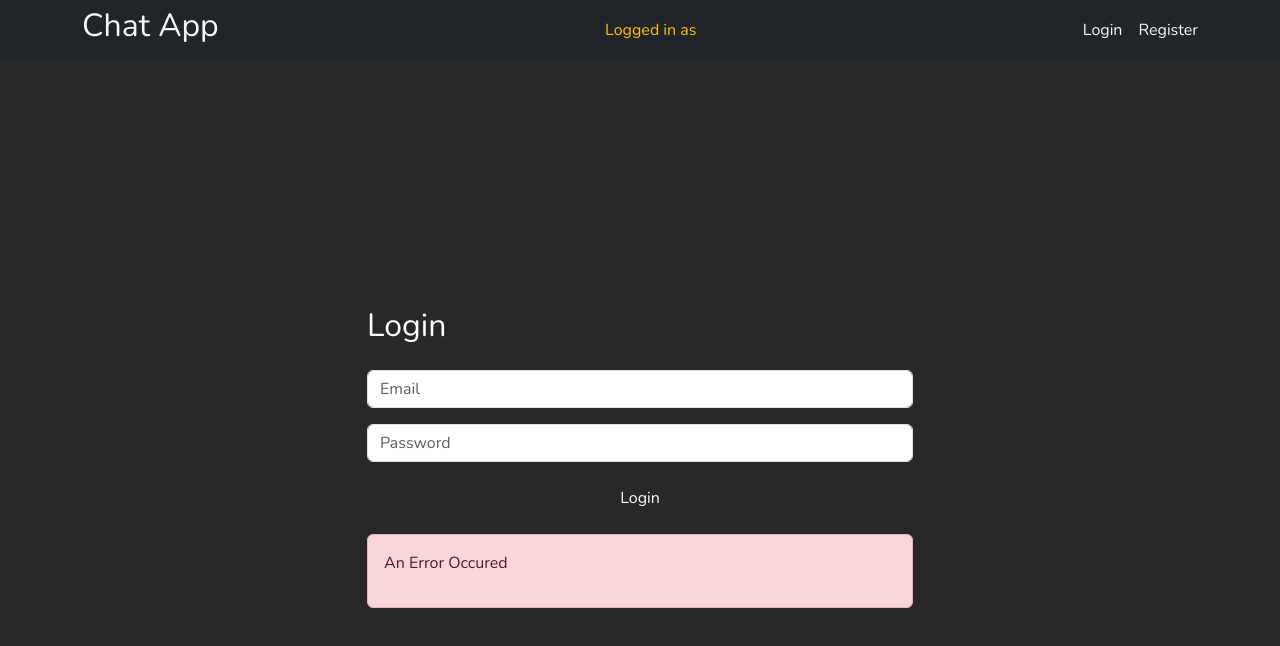
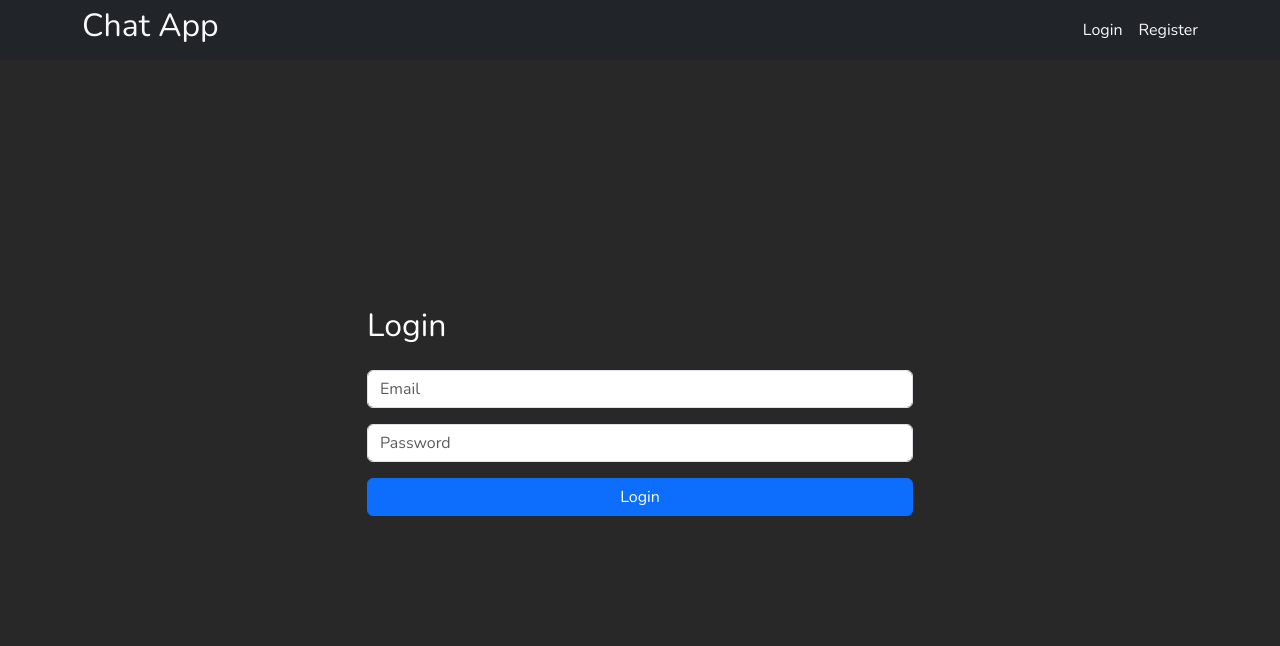
Before and after one commit to akshatchawla1997/real_time_chat_application, a React (Vite) app in the folder frontend/: page /login in a window 1280 px wide. Shown: the top 646 px of the page. Built offline with nearby package versions, Linux system fonts and the light colour scheme.

Commit message:
login user api integration done

```diff
--- a/frontend/src/App.jsx
+++ b/frontend/src/App.jsx
@@ -1,30 +1,27 @@
-
-import './App.css'
-import { Routes, Route, Navigate } from 'react-router-dom'
-import Chats from './pages/Chats'
-import Register from './pages/Register'
-import Login from './pages/Login'
-import "bootstrap/dist/css/bootstrap.min.css"
-import { Container } from 'react-bootstrap'
-import NavBar from './components/NavBar'
-import { useContext } from 'react'
-import { AuthContext } from './AuthContext'
+import React from 'react';
+import { Routes, Route, Navigate } from 'react-router-dom';
+import Chats from './pages/Chats';
+import Register from './pages/Register';
+import Login from './pages/Login';
+import "bootstrap/dist/css/bootstrap.min.css";
+import { Container } from 'react-bootstrap';
+import NavBar from './components/NavBar';
+import { AuthContextProvider } from './AuthContext';
 
 function App() {
-  const {user} =useContext(AuthContext)
   return (
-    <>
-    <NavBar />
-    <Container >
-      <Routes>
-        <Route path='/' element={user ? <Chats/>:<Login/>}/>
-        <Route path='/register' element={user ? <Chats/>:<Register/>}/>
-        <Route path='/login' element={<Login/>}/>
-        <Route path='*' element={<Navigate to='/'/>}/>
-      </Routes>
-    </Container>
-    </>
-  )
+    <AuthContextProvider>
+      <NavBar />
+      <Container>
+        <Routes>
+          <Route path='/' element={<Chats />}/>
+          <Route path='/register' element={<Register />}/>
+          <Route path='/login' element={<Login />}/>
+          <Route path='*' element={<Navigate to='/'/>}/>
+        </Routes>
+      </Container>
+    </AuthContextProvider>
+  );
 }
 
-export default App
+export default App;
--- a/frontend/src/AuthContext.jsx
+++ b/frontend/src/AuthContext.jsx
@@ -1,21 +1,30 @@
 import React, { createContext, useCallback, useContext, useEffect, useState } from "react";
-import { baseURL, postRequest } from "./services";
+import { postRequest, patchRequest } from "./services";
 
 export const AuthContext = createContext();
 export const AuthContextProvider = ({ children }) => {
   const [user, setUser] = useState(null);
   const [registerError, setRegisterError] = useState(null)
   const [isRegisterLoading, setisRegisterLoading] = useState(false)
+  const [loginInfo, setLoginInfo] = useState({
+    email:"",
+    password:""
+  })
+
   const [registerInfo, setRegisterInfo] = useState({
     name:"",
     email:"",
     password:""
   });
+  const [isLoginLoading, setisLoginLoading] = useState(false)
+  const [isLoginError, setIsLoginError] = useState(null)
 
-  console.log(registerInfo,"register info")
+
+  console.log(loginInfo,"login info")
+  console.log(user, "user")
 
   useEffect(()=>{
-    const user = localStorage.getItem("User")
+    const user = localStorage.getItem("user")
     setUser(JSON.parse(user))
   },[])
   const updateRegisterInfo = useCallback((info) => {
@@ -34,6 +43,27 @@ export const AuthContextProvider = ({ children }) => {
     localStorage.setItem('user', JSON.stringify(response))
     setUser(response)
   })
+
+  const logoutUser = useCallback(()=>{
+    localStorage.removeItem("user")
+    setUser(null)
+  }, [])
+
+  const updateLoginInfo = useCallback((info) => {
+    setLoginInfo(info);
+  }, []);
+
+  const loginUser = useCallback(async()=>{
+    setisLoginLoading(true)
+    setIsLoginError(null)
+    const response = await patchRequest('login', loginInfo)
+    setisLoginLoading(false)
+    if(response.error){
+        return setIsLoginError(response)
+    }
+    localStorage.setItem('user', JSON.stringify(response))
+    setUser(response)
+  },[loginInfo])
   return (
     <AuthContext.Provider
       value={{
@@ -42,7 +72,12 @@ export const AuthContextProvider = ({ children }) => {
         updateRegisterInfo,
         registerUser,
         registerError,
-        isRegisterLoading
+        isRegisterLoading,
+        logoutUser,
+        loginUser,
+        isLoginError,
+        updateLoginInfo,
+        loginInfo
       }}
     >
       {children}
--- a/frontend/src/components/NavBar.jsx
+++ b/frontend/src/components/NavBar.jsx
@@ -2,26 +2,33 @@ import React, { useContext } from 'react'
 import {Container, Nav, Navbar, Stack} from 'react-bootstrap'
 import { Link } from 'react-router-dom'
 import { AuthContext } from '../AuthContext'
+
 function NavBar() {
-    const {user} = useContext(AuthContext)
+    const {user, logoutUser} = useContext(AuthContext)
+
     return (
         <Navbar bg="dark" className='mb-4' style={{height:"3.75rem"}}>
             <Container>
                 <Link to='/' className='link-light text-decoration-none'>
                     <h2>Chat App</h2>
                 </Link>
-            <span className='text-warning'>Logged in as {user?.name}</span>
+                {user && (<span className='text-warning'>Logged in as {user?.name}</span>)}
                 <Nav>
                     <Stack direction='horizontal' gap={3}>
+                        {
+                            user && (<>
+                            <Link onClick={()=>logoutUser()} to='/login' className='link-light text-decoration-none'>Logout</Link>
+                            </>)
+                        }
+                        {!user && (<>
                             <Link to='/login' className='link-light text-decoration-none'>Login</Link>
                             <Link to='/register' className='link-light text-decoration-none'>Register</Link>
+                        </>)}
                     </Stack>
                 </Nav>
-
             </Container>
-
         </Navbar>
     )
 }
 
-export default NavBar
+export default NavBar;
--- a/frontend/src/pages/Login.jsx
+++ b/frontend/src/pages/Login.jsx
@@ -1,25 +1,62 @@
-import React from "react";
+import React, { useContext } from "react";
 import { Alert, Button, Form, Row, Col, Stack } from "react-bootstrap";
+import { AuthContext } from "../AuthContext";
 
 function Login() {
+  const {
+    loginInfo,
+    loginUser,
+    isLoginError,
+    isLoginLoading,
+    updateLoginInfo,
+  } = useContext(AuthContext);
+
+  const handleSubmit = (e) => {
+    e.preventDefault();
+    loginUser();
+  };
+
   return (
     <>
-      <Form>
-        <Row  style={{
-            height:"100vh",
-            justifyContent:"center",
-            paddingTop:"20%"
-        }}>
-        <Col xs={6}>
+      <Form onSubmit={handleSubmit}>
+        <Row
+          style={{
+            height: "100vh",
+            justifyContent: "center",
+            paddingTop: "20%",
+          }}
+        >
+          <Col xs={6}>
             <Stack gap={3}>
               <h2>Login</h2>
-              <Form.Control type="email" placeholder="Email" />
-              <Form.Control type="password" placeholder="Password" />
-              <button type="submit" className="py-2 text-white bg-green-400">Login</button>
+              <Form.Control
+                type="email"
+                placeholder="Email"
+                value={loginInfo.email}
+                onChange={(e) =>
+                  updateLoginInfo({ ...loginInfo, email: e.target.value })
+                }
+              />
+              <Form.Control
+                type="password"
+                placeholder="Password"
+                value={loginInfo.password}
+                onChange={(e) =>
+                  updateLoginInfo({
+                    ...loginInfo,
+                    password: e.target.value,
+                  })
+                }
+              />
+              <Button type="submit" disabled={isLoginLoading}>
+                {isLoginLoading ? "Logging in..." : "Login"}
+              </Button>
 
-              <Alert variant="danger">
-                <p>An Error Occured</p>
-              </Alert>
+              {isLoginError && (
+                <Alert variant="danger">
+                  <p>An Error Occurred: {isLoginError.message}</p>
+                </Alert>
+              )}
             </Stack>
           </Col>
         </Row>
@@ -28,4 +65,4 @@ function Login() {
   );
 }
 
-export default Login;
+export default Login; // Exporting Login component as default
--- a/frontend/src/services.js
+++ b/frontend/src/services.js
@@ -27,3 +27,30 @@ export const postRequest = async (url, body) => {
     return { error: true, message: "Internal server error" };
   }
 };
+
+export const patchRequest = async(url, body) =>{
+    try {
+        const response = await fetch(`${baseURL}/${url}`, {
+            method: "PATCH",
+            headers:{
+                "Content-Type": "application/json"
+            },
+            body: JSON.stringify(body)
+        })
+        const data = await response.json();
+
+        if (!response.ok) {
+        let message;
+        if (data?.message) {
+            message = data?.message;
+        } else {
+            message = data;
+        }
+        return { error: true, message };
+        }
+        return data;
+    } catch (error) {
+        console.error("Error:", error);
+        return { error: true, message: "Internal server error" };
+    }
+}
```
Lines whose indentation alone changed are shown as unchanged.
